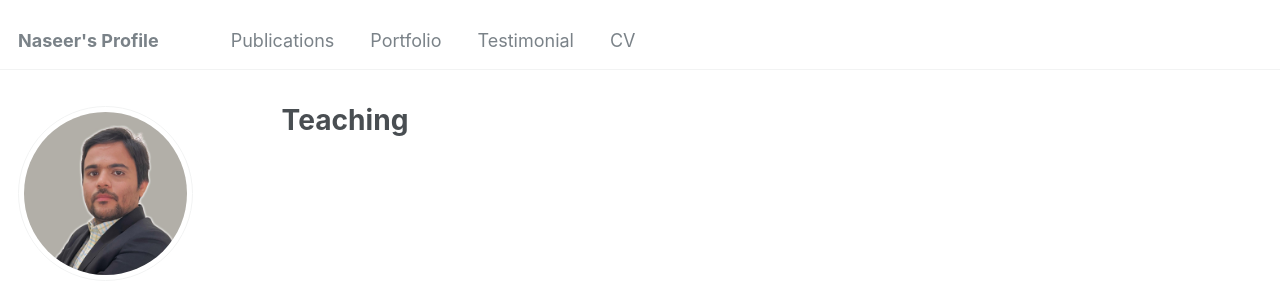
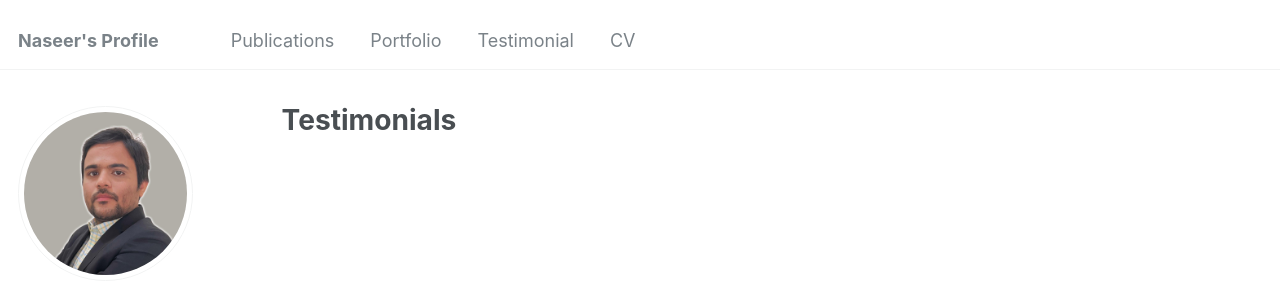
Before and after one commit to MNaseerSubhani/mnaseer.githu.io, a Jekyll site: the page built from _pages/testimonial.html, in a window 1280 px wide. Shown: the top 292 px of the page. Built offline with Jekyll 4.4.1, drawn with Linux system fonts in a browser that asks for light colours; some web fonts are replaced.

Commit message:
change config file

```diff
--- a/_pages/testimonial.html
+++ b/_pages/testimonial.html
@@ -1,12 +1,12 @@
 ---
 layout: archive
-title: "Teaching"
+title: "Testimonials"
 permalink: /testimonial/
 author_profile: true
 ---
 
 {% include base_path %}
 
-{% for post in site.teaching reversed %}
+{% for post in site.testimonial reversed %}
   {% include archive-single.html %}
 {% endfor %}
```
